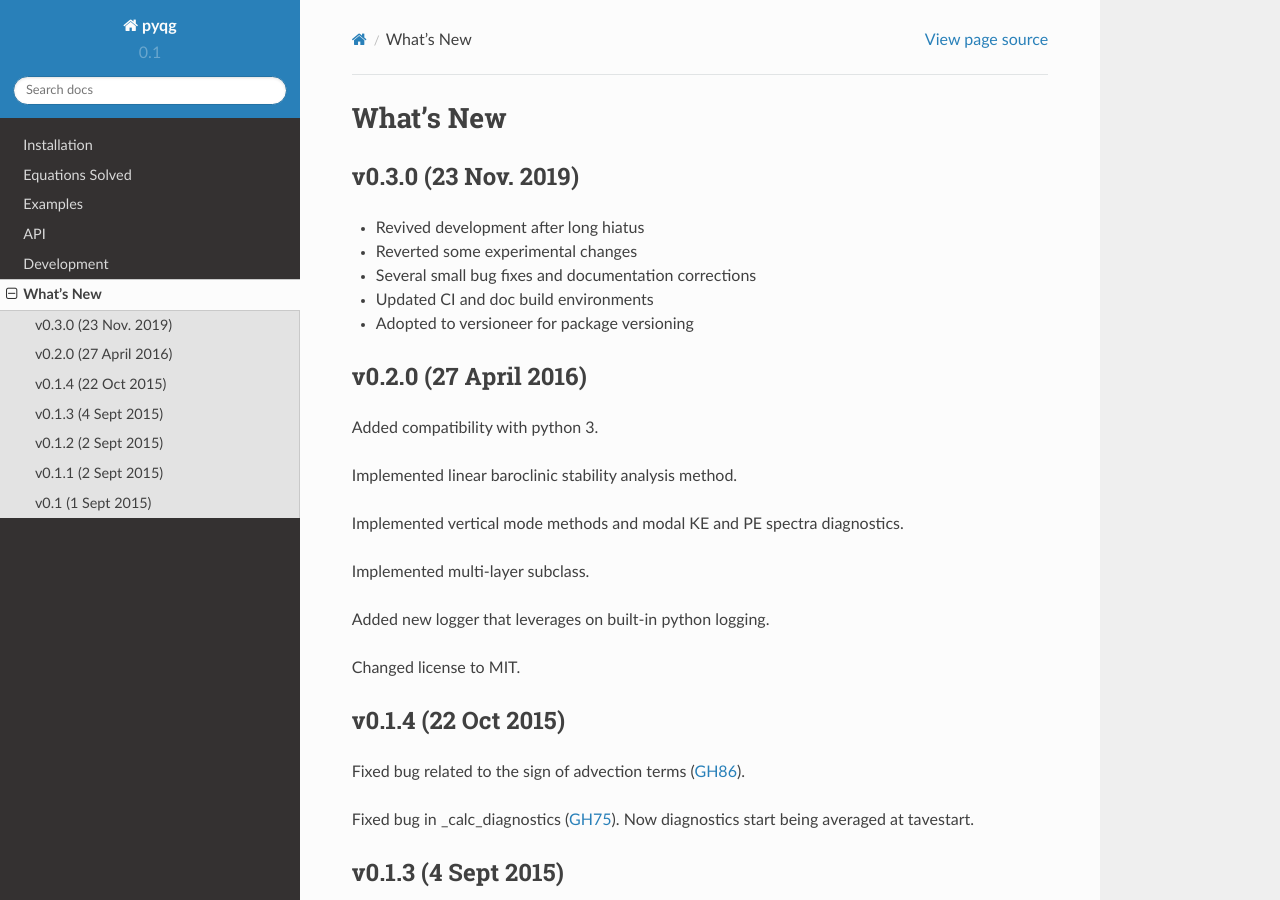
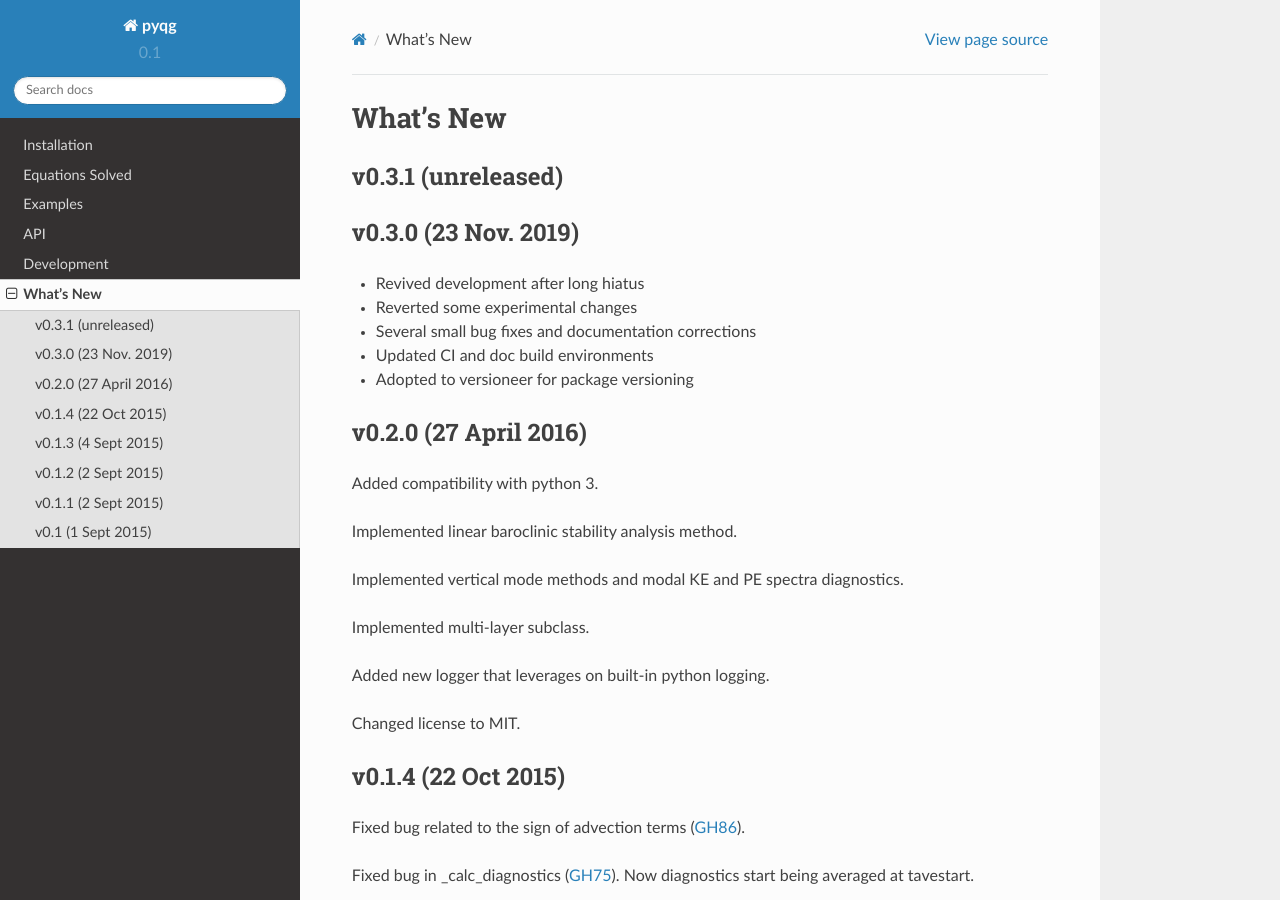
Before and after one commit to pyqg/pyqg, a Sphinx documentation site: the page built from docs/whats-new.rst, in a window 1280 px wide and 900 px high. Built offline with Sphinx 7.4.7 and the Read the Docs theme 2.0.0, drawn with Linux system fonts in a browser that asks for light colours.

Commit message:
New whatsnew section

```diff
--- a/docs/whats-new.rst
+++ b/docs/whats-new.rst
@@ -1,5 +1,9 @@
 What's New
 ==========
+
+v0.3.1 (unreleased)
+-------------------
+
 
 v0.3.0 (23 Nov. 2019)
 ---------------------
```
